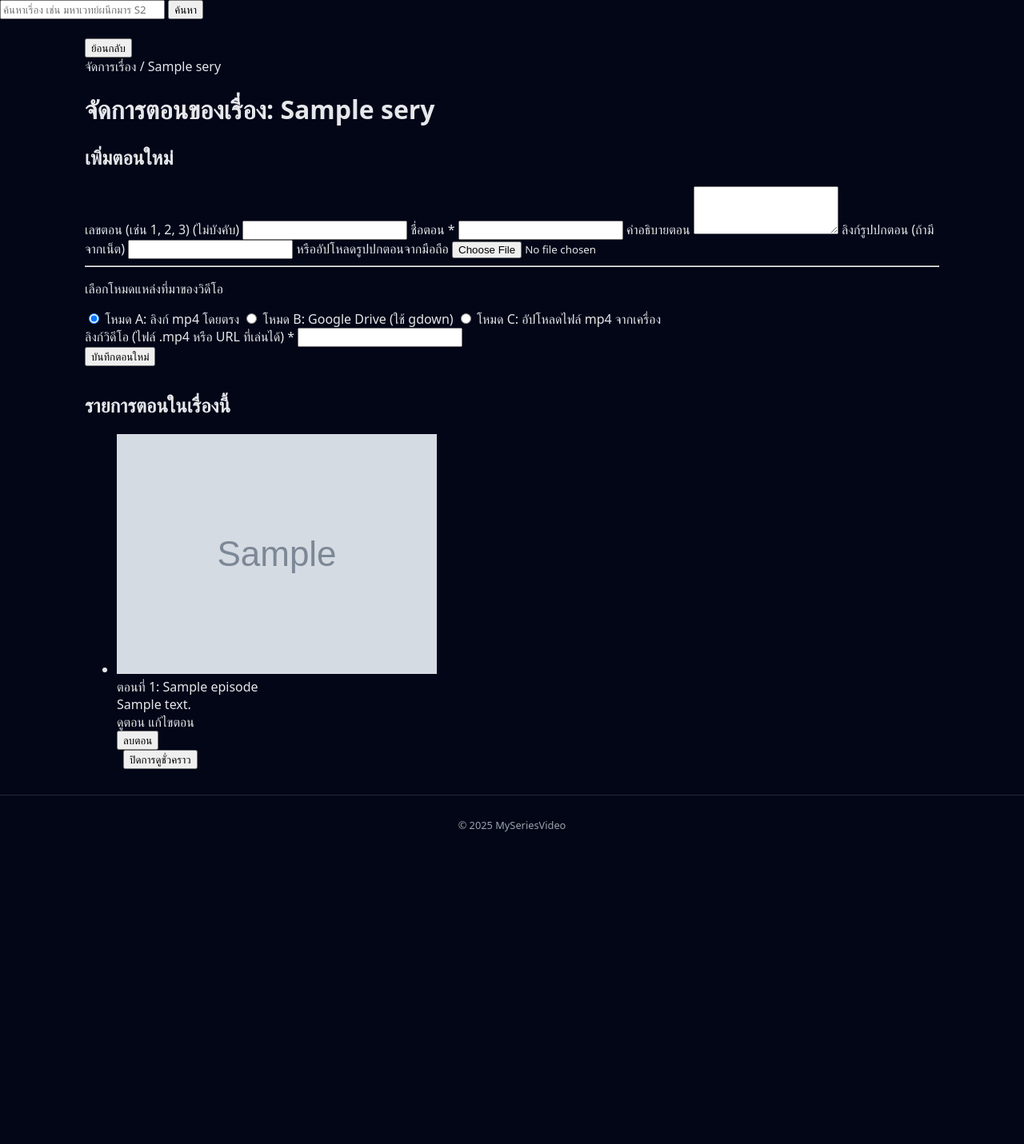
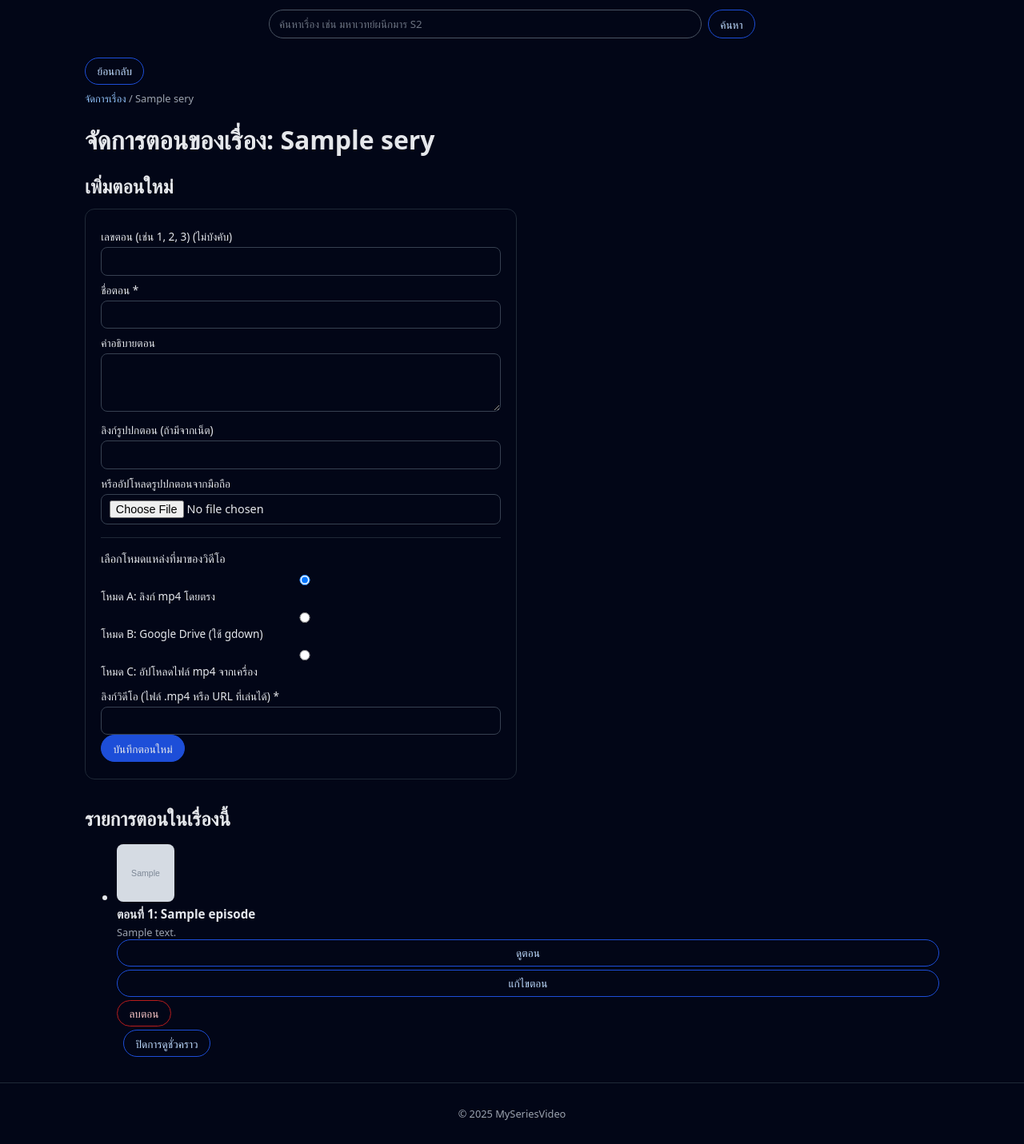
Before and after one commit to Phechr2025/free-video, a Flask app: page /admin/series/1/episodes in a window 1280 px wide. Shown: the part 49-1480 px from the top of the page at 80% size. Before the commit the page ends 1089 px from the top, so only its background shows below. Run offline with Flask 3, Linux system fonts and the light colour scheme; the visitor is signed in with stand-in values (Sample User, id 1); tables that the repository leaves empty hold one stand-in row (values such as "Sample post"); grey boxes marked "Sample" are stand-in pictures; some libraries are stand-ins or nearby versions.

Commit message:
Update style.css

```diff
--- a/static/style.css
+++ b/static/style.css
@@ -1,6 +1,3 @@
-/* ================================================= */
-/* BASE                                              */
-/* ================================================= */
 
 * {
   box-sizing: border-box;
@@ -18,37 +15,25 @@
   text-decoration: none;
 }
 
-/* ================================================= */
-/* NAVBAR                                            */
-/* ================================================= */
-
 .navbar {
-  position: sticky;
-  top: 0;
-  z-index: 20;
-
   display: flex;
+  justify-content: space-between;
   align-items: center;
-  justify-content: center;
-
   padding: 0.75rem 1.25rem;
   background: #020617;
   border-bottom: 1px solid #1f2937;
+  position: sticky;
+  top: 0;
+  z-index: 10;
 }
 
-.nav-center {
+.brand {
   font-weight: 700;
   font-size: 1.1rem;
 }
 
-.nav-right {
-  position: absolute;
-  right: 1.25rem;
-  display: flex;
-  gap: 1rem;
-}
-
 .nav-right a {
+  margin-left: 1rem;
   font-size: 0.9rem;
   opacity: 0.8;
 }
@@ -57,37 +42,483 @@
   opacity: 1;
 }
 
-/* hamburger */
+.container {
+  max-width: 1100px;
+  margin: 1.5rem auto;
+  padding: 0 1rem;
+}
+
+.back-row {
+  margin-bottom: 0.5rem;
+}
+
+.back-btn {
+  border-color: #4b5563;
+  color: #e5e7eb;
+}
+
+.back-btn:hover {
+  background-color: #4b5563;
+  color: #ffffff;
+}
+
+/* Footer */
+.footer {
+  text-align: center;
+  padding: 1rem;
+  font-size: 0.8rem;
+  color: #9ca3af;
+  border-top: 1px solid #1f2937;
+  margin-top: 2rem;
+  background: #020617;
+}
+
+h1, h2 {
+  margin-bottom: 0.75rem;
+}
+
+/* Flash */
+.flash-container {
+  margin-bottom: 1rem;
+}
+
+.flash {
+  padding: 0.75rem 1rem;
+  border-radius: 0.5rem;
+  margin-bottom: 0.5rem;
+  font-size: 0.9rem;
+}
+
+.flash.success {
+  background: #064e3b;
+  color: #a7f3d0;
+}
+
+.flash.error {
+  background: #7f1d1d;
+  color: #fecaca;
+}
+
+.flash.info {
+  background: #1d4ed8;
+  color: #bfdbfe;
+}
+
+/* Grid cards */
+.grid {
+  display: grid;
+  grid-template-columns: repeat(auto-fill, minmax(260px, 1fr));
+  gap: 1rem;
+}
+
+.card {
+  background: #020617;
+  border-radius: 0.75rem;
+  overflow: hidden;
+  border: 1px solid #1f2937;
+  display: flex;
+  flex-direction: column;
+}
+
+.thumb {
+  width: 100%;
+  height: auto;
+  max-height: 260px;
+  object-fit: contain;
+  background: #111827;
+  display: block;
+}
+
+.thumb.placeholder,
+.series-thumb.placeholder,
+.episode-thumb.placeholder-small {
+  display: flex;
+  align-items: center;
+  justify-content: center;
+  color: #6b7280;
+  font-size: 0.8rem;
+}
+
+/* Episode thumb small */
+.episode-thumb {
+  width: 72px;
+  height: 72px;
+  border-radius: 0.5rem;
+  object-fit: cover;
+  background: #111827;
+}
+
+.episode-thumb-wrapper {
+  flex: 0 0 72px;
+  margin-right: 0.75rem;
+}
+
+.card-body {
+  padding: 0.75rem 0.9rem 1rem;
+}
+
+.card-title {
+  font-size: 1rem;
+  margin: 0 0 0.4rem;
+}
+
+.card-text {
+  font-size: 0.85rem;
+  color: #9ca3af;
+  margin-bottom: 0.75rem;
+}
+
+/* Buttons */
+.btn {
+  display: inline-block;
+  padding: 0.4rem 0.9rem;
+  border-radius: 999px;
+  border: 1px solid #1d4ed8;
+  font-size: 0.85rem;
+  background: transparent;
+  color: #bfdbfe;
+  cursor: pointer;
+  text-align: center;
+}
+
+.btn.primary {
+  background: #1d4ed8;
+  color: #e5e7eb;
+}
+
+.btn.danger {
+  border-color: #b91c1c;
+  color: #fecaca;
+}
+
+.btn.danger:hover {
+  background: #b91c1c;
+  color: #fee2e2;
+}
+
+.btn:hover {
+  filter: brightness(1.1);
+}
+
+/* Forms */
+.form {
+  max-width: 540px;
+  background: #020617;
+  border-radius: 0.75rem;
+  padding: 1rem 1.2rem 1.3rem;
+  border: 1px solid #1f2937;
+}
+
+.form label {
+  display: block;
+  font-size: 0.85rem;
+  margin: 0.5rem 0 0.25rem;
+}
+
+.form input,
+.form textarea {
+  width: 100%;
+  padding: 0.45rem 0.6rem;
+  border-radius: 0.5rem;
+  border: 1px solid #374151;
+  background: #020617;
+  color: #e5e7eb;
+  font-size: 0.9rem;
+}
+
+.form input:focus,
+.form textarea:focus {
+  outline: none;
+  border-color: #3b82f6;
+}
+
+.divider {
+  margin: 1rem 0;
+  border: none;
+  border-top: 1px solid #1f2937;
+}
+
+.form-section-title {
+  font-size: 0.9rem;
+  margin-bottom: 0.5rem;
+}
+
+.mode-selector label {
+  display: block;
+  font-size: 0.85rem;
+  margin-bottom: 0.25rem;
+}
+
+.mode-block {
+  margin-top: 0.75rem;
+}
+
+.hint {
+  font-size: 0.75rem;
+  color: #9ca3af;
+}
+
+/* Series header */
+
+.series-header {
+  display: flex;
+  gap: 1rem;
+  margin-bottom: 1.5rem;
+}
+
+.series-thumb-wrapper {
+  flex: 0 0 180px;
+}
+
+/* ปกเรื่องในหน้ารายละเอียด: รองรับทั้งแนวนอนและแนวตั้ง */
+.series-thumb {
+  display: block;
+  max-width: 100%;
+  width: 100%;
+  height: auto;
+  max-height: 260px;
+  object-fit: contain; /* เห็นรูปครบ ไม่ตัดหัว/หาง */
+  border-radius: 0.75rem;
+  border: 1px solid #1f2937;
+  background: #111827;
+}
+
+.series-info {
+  flex: 1;
+}
+list-style: none;
+  padding: 0;
+  margin: 0;
+}
+
+.episode-item,
+.episode-item-admin {
+  display: flex;
+  justify-content: space-between;
+  align-items: flex-start;
+  padding: 0.7rem 0.8rem;
+  border-radius: 0.75rem;
+  border: 1px solid #1f2937;
+  background: #020617;
+  margin-bottom: 0.5rem;
+}
+
+.episode-main {
+  flex: 1;
+  min-width: 0;
+}
+
+.episode-title {
+  font-size: 0.95rem;
+  font-weight: 600;
+}
+
+.episode-desc {
+  font-size: 0.8rem;
+  color: #9ca3af;
+  margin-top: 0.25rem;
+}
+
+.episode-actions {
+  display: flex;
+  flex-direction: column;
+  gap: 0.25rem;
+}
+
+/* Admin series list */
+.series-admin-list {
+  list-style: none;
+  padding: 0;
+  margin: 0;
+}
+
+.series-admin-item {
+  display: flex;
+  justify-content: space-between;
+  align-items: flex-start;
+  padding: 0.7rem 0.8rem;
+  border-radius: 0.75rem;
+  border: 1px solid #1f2937;
+  background: #020617;
+  margin-bottom: 0.5rem;
+}
+
+.series-admin-main {
+  max-width: 70%;
+}
+
+.series-admin-title {
+  font-size: 0.95rem;
+  font-weight: 600;
+}
+
+.series-admin-desc {
+  font-size: 0.8rem;
+  color: #9ca3af;
+  margin-top: 0.25rem;
+}
+
+.series-admin-actions {
+  display: flex;
+  flex-direction: column;
+  gap: 0.25rem;
+}
+
+/* Watch page */
+.breadcrumb {
+  font-size: 0.8rem;
+  color: #9ca3af;
+  margin-bottom: 0.75rem;
+}
+
+.breadcrumb a {
+  color: #93c5fd;
+}
+
+.watch-page {
+  display: grid;
+  grid-template-columns: 2.2fr 1fr;
+  gap: 1rem;
+}
+
+.player-wrapper {
+  background: #020617;
+  border-radius: 0.75rem;
+  border: 1px solid #1f2937;
+  padding: 0.5rem;
+}
+
+.video-player {
+  width: 100%;
+  border-radius: 0.5rem;
+  background: #000;
+}
+
+.video-info {
+  background: #020617;
+  border-radius: 0.75rem;
+  border: 1px solid #1f2937;
+  padding: 1rem;
+}
+
+.video-info .meta {
+  font-size: 0.8rem;
+  color: #9ca3af;
+}
+
+/* Sections on backup page */
+.backup-section {
+  margin-bottom: 1.5rem;
+}
+
+/* Mobile */
+@media (max-width: 768px) {
+  .watch-page {
+    grid-template-columns: 1fr;
+  }
+
+  .navbar {
+    flex-direction: column;
+    align-items: flex-start;
+    gap: 0.4rem;
+  }
+
+  .nav-right a {
+    margin-left: 0.5rem;
+  }
+
+  .series-header {
+    flex-direction: column;
+  }
+
+  .episode-main,
+  .series-admin-main {
+    max-width: 100%;
+  }
+}
+
+
+/* Search bar at top */
+.search-form {
+  max-width: 640px;
+  margin: 0.75rem auto 0.5rem;
+  display: flex;
+  gap: 0.5rem;
+  padding: 0 1rem;
+}
+
+.search-input {
+  flex: 1;
+  padding: 0.5rem 0.75rem;
+  border-radius: 999px;
+  border: 1px solid #4b5563;
+  background: #020617;
+  color: #e5e7eb;
+}
+
+.search-input::placeholder {
+  color: #6b7280;
+}
+
+.search-btn {
+  border-radius: 999px;
+}
+
+
+/* Navbar center brand + hamburger */
+.navbar {
+  display: flex;
+  align-items: center;
+  justify-content: center;
+  padding: 0.75rem 1.25rem;
+  background: #020617;
+  border-bottom: 1px solid #1f2937;
+  position: sticky;
+  top: 0;
+  z-index: 20;
+}
+
+.nav-center {
+  flex: 0 0 auto;
+}
+
+.nav-right {
+  position: absolute;
+  right: 1.25rem;
+  display: flex;
+  align-items: center;
+}
+
+/* Hamburger button */
 .menu-toggle {
   position: absolute;
   left: 1.25rem;
   background: transparent;
   border: none;
+  padding: 0;
   width: 28px;
   height: 24px;
-  display: flex;
+  display: inline-flex;
   flex-direction: column;
   justify-content: space-between;
   cursor: pointer;
 }
 
 .menu-toggle span {
+  display: block;
   height: 3px;
+  border-radius: 999px;
   background: #e5e7eb;
-  border-radius: 999px;
 }
 
-/* ================================================= */
-/* SIDE MENU                                         */
-/* ================================================= */
-
+/* Side menu */
 .side-menu-backdrop {
   position: fixed;
   inset: 0;
   background: rgba(15, 23, 42, 0.6);
   opacity: 0;
   pointer-events: none;
-  transition: opacity 0.2s;
+  transition: opacity 0.2s ease-out;
   z-index: 30;
 }
 
@@ -106,7 +537,7 @@
   background: #020617;
   border-right: 1px solid #1f2937;
   transform: translateX(-100%);
-  transition: transform 0.2s;
+  transition: transform 0.2s ease-out;
   z-index: 40;
   display: flex;
   flex-direction: column;
@@ -117,130 +548,84 @@
 }
 
 .side-menu-header {
+  display: flex;
+  align-items: center;
+  justify-content: space-between;
   padding: 0.9rem 1rem;
   border-bottom: 1px solid #1f2937;
-  display: flex;
-  justify-content: space-between;
+}
+
+.side-menu-title {
+  font-weight: 600;
+}
+
+.side-menu-close {
+  background: transparent;
+  border: none;
+  color: #9ca3af;
+  font-size: 1.2rem;
+  cursor: pointer;
 }
 
 .side-menu-links {
-  padding: 0.5rem 0.75rem;
   display: flex;
   flex-direction: column;
+  padding: 0.5rem 0.75rem;
 }
 
 .side-menu-links a {
   padding: 0.5rem 0.75rem;
   border-radius: 0.5rem;
   margin-bottom: 0.25rem;
+  font-size: 0.95rem;
 }
 
 .side-menu-links a:hover {
   background: #111827;
 }
-
-/* ================================================= */
-/* LAYOUT                                            */
-/* ================================================= */
-
-.container {
-  max-width: 1100px;
-  margin: 1.5rem auto;
-  padding: 0 1rem;
+.side-menu-section-title {
+  font-size: 0.75rem;
+  text-transform: uppercase;
+  letter-spacing: 0.08em;
+  color: #9ca3af;
+  margin: 0.5rem 0.75rem 0.25rem;
 }
 
-.footer {
-  margin-top: 2rem;
-  padding: 1rem;
-  text-align: center;
-  font-size: 0.8rem;
-  color: #9ca3af;
-  border-top: 1px solid #1f2937;
+.side-menu-admin-box {
+  border-radius: 0.75rem;
+  border: 1px solid #1f2937;
+  padding: 0.4rem 0.4rem;
+  margin: 0.25rem 0.75rem 0.5rem;
+  background: #020617;
 }
 
-/* ================================================= */
-/* WATCH PAGE                                        */
-/* ================================================= */
-
-.watch-page {
-  display: grid;
-  grid-template-columns: 2.2fr 1fr;
-  gap: 1rem;
-  align-items: start;
+.side-menu-admin-box a {
+  display: block;
+  margin-bottom: 0.2rem;
+  text-align: left;
 }
 
-/* ===== PLAYER (FINAL FIX) ===== */
-
-.watch-page .player-wrapper {
-  position: relative;
-  width: 100%;
-  background: #000;
-  overflow: hidden;
-
-  aspect-ratio: 16 / 9;
-
-  /* override ของเดิมทั้งหมด */
-  padding: 0 !important;
-  border-radius: 0.75rem;
-  border: 1px solid #1f2937;
+.side-menu-admin-box a:last-child {
+  margin-bottom: 0;
 }
 
-/* desktop กันเตี้ย */
-@media (min-width: 1024px) {
-  .watch-page .player-wrapper {
-    min-height: 520px;
-  }
+.side-menu-logout {
+  color: #f97373;
 }
 
-.watch-page .video-player {
-  position: absolute;
-  inset: 0;
 
-  width: 100% !important;
-  height: 100% !important;
-
-  object-fit: contain;
-  background: #000;
-
-  /* Chrome render fix */
-  transform: translateZ(0);
+/* History list */
+.history-list {
+  list-style: none;
+  padding-left: 0;
+  margin: 0.5rem 0 0;
 }
 
-.watch-page .player-wrapper::before,
-.watch-page .player-wrapper::after {
-  content: none !important;
+.history-item {
+  margin-bottom: 0.35rem;
+  font-size: 0.85rem;
 }
 
-/* ===== INFO ===== */
-
-.video-info {
-  background: #020617;
-  border-radius: 0.75rem;
-  border: 1px solid #1f2937;
-  padding: 1rem;
+.history-item a {
+  color: #bfdbfe;
 }
-
-.video-info .meta {
-  font-size: 0.8rem;
-  color: #9ca3af;
-}
-
-/* ================================================= */
-/* MOBILE                                            */
-/* ================================================= */
-
-@media (max-width: 768px) {
-  .watch-page {
-    grid-template-columns: 1fr;
-  }
-
-  .watch-page .player-wrapper {
-    aspect-ratio: auto;
-    min-height: unset;
-  }
-
-  .watch-page .video-player {
-    position: relative;
-    height: auto !important;
-  }
-}
```
